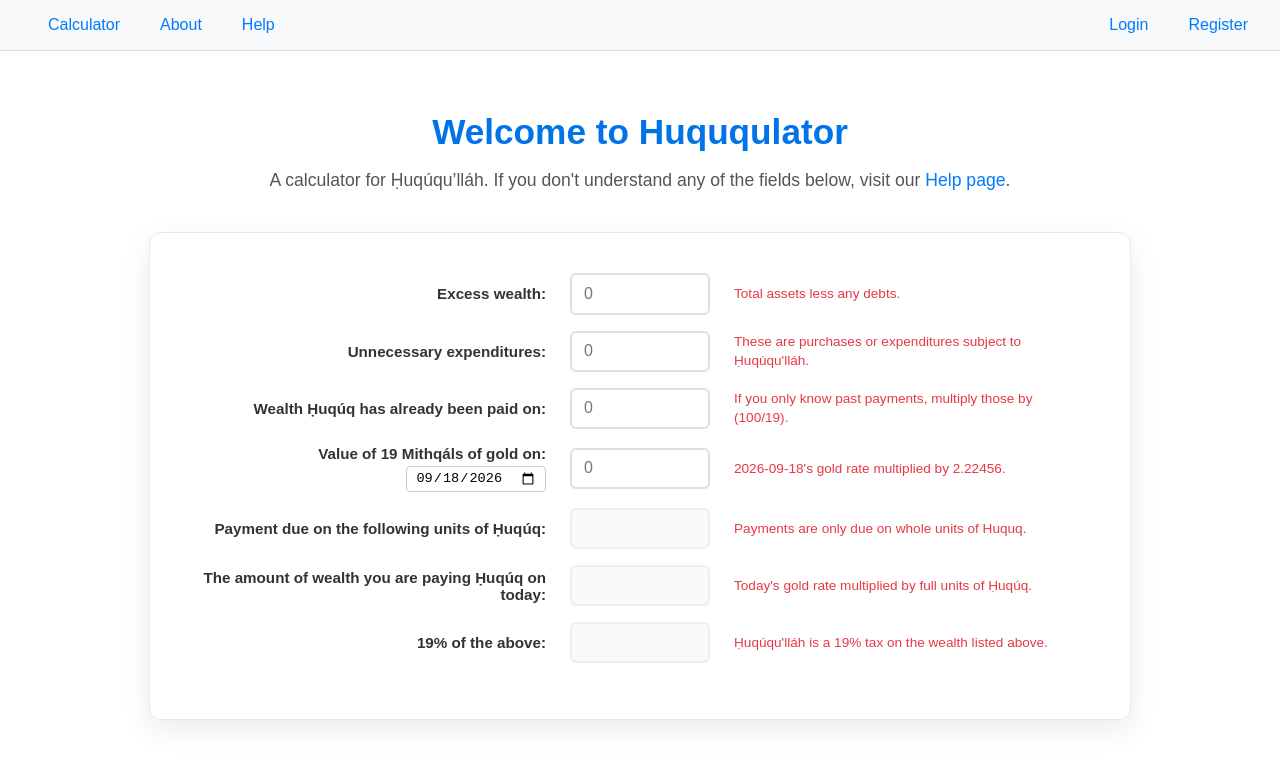
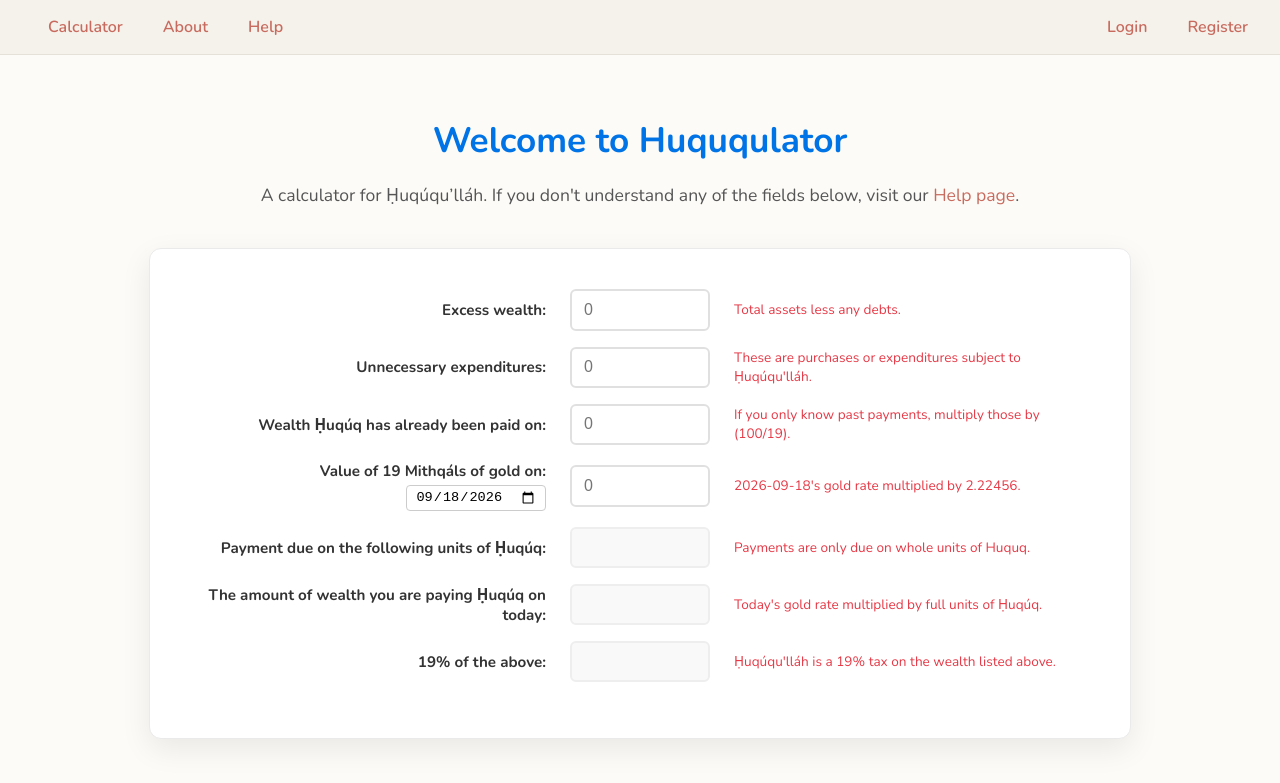
Before and after one commit to bahaipedia/huququlator, a React (Vite) app in the folder client/: page / in a window 1280 px wide. Shown: the top 783 px of the page. Built offline with nearby package versions, Linux system fonts and the light colour scheme; no server answers.

Commit message:
Update index.css

```diff
--- a/client/src/index.css
+++ b/client/src/index.css
@@ -1,31 +1,35 @@
+@import url('https://fonts.googleapis.com/css2?family=Lora:ital,wght@0,400;0,600&family=Nunito:wght@400;600;700&display=swap');
+
 :root {
-  --bg-color: #ffffff;
-  --text-color: #333333;
-  --nav-bg: #f8f9fa;
-  --nav-text: #333333;
-  --link-color: #007bff;
-  --border-color: #dddddd;
-  --btn-bg: #007bff;
+  /* Warm Earthy Palette */
+  --bg-color: #fdfbf7; /* Cream */
+  --text-color: #4a423e; /* Warm Charcoal */
+  --nav-bg: #f5f2eb; /* Slightly darker cream */
+  --nav-text: #4a423e;
+  --link-color: #c86b5e; /* Terracotta */
+  --border-color: #e6e1d8; /* Soft beige */
+  --btn-bg: #c86b5e;
   --btn-text: #ffffff;
 }
 
 @media (prefers-color-scheme: dark) {
   :root {
-    --bg-color: #121212;
-    --text-color: #e0e0e0;
-    --nav-bg: #1e1e1e;
-    --nav-text: #e0e0e0;
-    --link-color: #66b3ff;
-    --border-color: #333333;
-    --btn-bg: #3399ff;
-    --btn-text: #121212;
+    /* Warm Dark Mode */
+    --bg-color: #2a2624; /* Deep warm brown */
+    --text-color: #e6e1d8; /* Soft off-white */
+    --nav-bg: #36312d; /* Lighter warm brown */
+    --nav-text: #e6e1d8;
+    --link-color: #d98a7f; /* Soft terracotta */
+    --border-color: #4a423e; /* Warm charcoal */
+    --btn-bg: #d98a7f;
+    --btn-text: #2a2624;
   }
 }
 
 body {
   background-color: var(--bg-color);
   color: var(--text-color);
-  font-family: Arial, sans-serif;
+  font-family: 'Nunito', system-ui, sans-serif;
   margin: 0;
   padding: 0;
 }
@@ -33,6 +37,11 @@ body {
 a {
   color: var(--link-color);
   text-decoration: none;
+  transition: color 0.2s ease;
+}
+
+a:hover {
+  opacity: 0.8;
 }
 
 /* Navbar Styles */
@@ -51,6 +60,7 @@ a {
   color: var(--link-color);
   cursor: pointer;
   font-size: 1rem;
+  font-weight: 600;
 }
 
 /* Form Styles */
@@ -58,24 +68,40 @@ a {
   max-width: 400px;
   margin: 2rem auto;
   padding: 2rem;
+  background-color: #fffdfa; /* Warm surface */
   border: 1px solid var(--border-color);
-  border-radius: 8px;
+  border-radius: 12px;
+  box-shadow: 0 8px 24px rgba(74, 66, 62, 0.06); /* Soft warm shadow */
 }
+
+@media (prefers-color-scheme: dark) {
+  .form-container {
+    background-color: #322d2b;
+  }
+}
+
 .form-group {
   margin-bottom: 1rem;
 }
 .form-group label {
   display: block;
   margin-bottom: 0.5rem;
+  font-weight: 600;
 }
 .form-group input {
   width: 100%;
-  padding: 0.5rem;
+  padding: 0.6rem;
   box-sizing: border-box;
   background-color: var(--bg-color);
   color: var(--text-color);
-  border: 1px solid var(--border-color);
-  border-radius: 4px;
+  border: 2px solid var(--border-color);
+  border-radius: 6px;
+  font-family: 'Nunito', sans-serif;
+  transition: border-color 0.2s ease;
+}
+.form-group input:focus {
+  border-color: var(--link-color);
+  outline: none;
 }
 button[type="submit"] {
   width: 100%;
@@ -83,11 +109,16 @@ button[type="submit"] {
   background-color: var(--btn-bg);
   color: var(--btn-text);
   border: none;
-  border-radius: 4px;
+  border-radius: 6px;
   cursor: pointer;
   font-size: 1rem;
+  font-weight: 700;
+  transition: background-color 0.2s ease;
 }
-.error { color: red; margin-bottom: 1rem; }
+button[type="submit"]:hover {
+  filter: brightness(0.9);
+}
+.error { color: #c86b5e; margin-bottom: 1rem; font-weight: 600; }
 
 /* Sidebar Layout */
 .app-container {
@@ -105,6 +136,7 @@ button[type="submit"] {
 .sidebar h3 {
   margin-top: 0;
   padding-left: 1rem;
+  color: var(--text-color);
 }
 
 .sidebar ul {
@@ -121,13 +153,16 @@ button[type="submit"] {
   padding: 0.75rem 1rem;
   color: var(--link-color);
   text-decoration: none;
-  border-radius: 4px;
+  border-radius: 6px;
   background: none;
   border: none;
   width: 100%;
   text-align: left;
   font-size: 1rem;
+  font-weight: 600;
+  font-family: 'Nunito', sans-serif;
   cursor: pointer;
+  transition: background-color 0.2s ease;
 }
 
 .sidebar a:hover, .sidebar-logout:hover {
```
